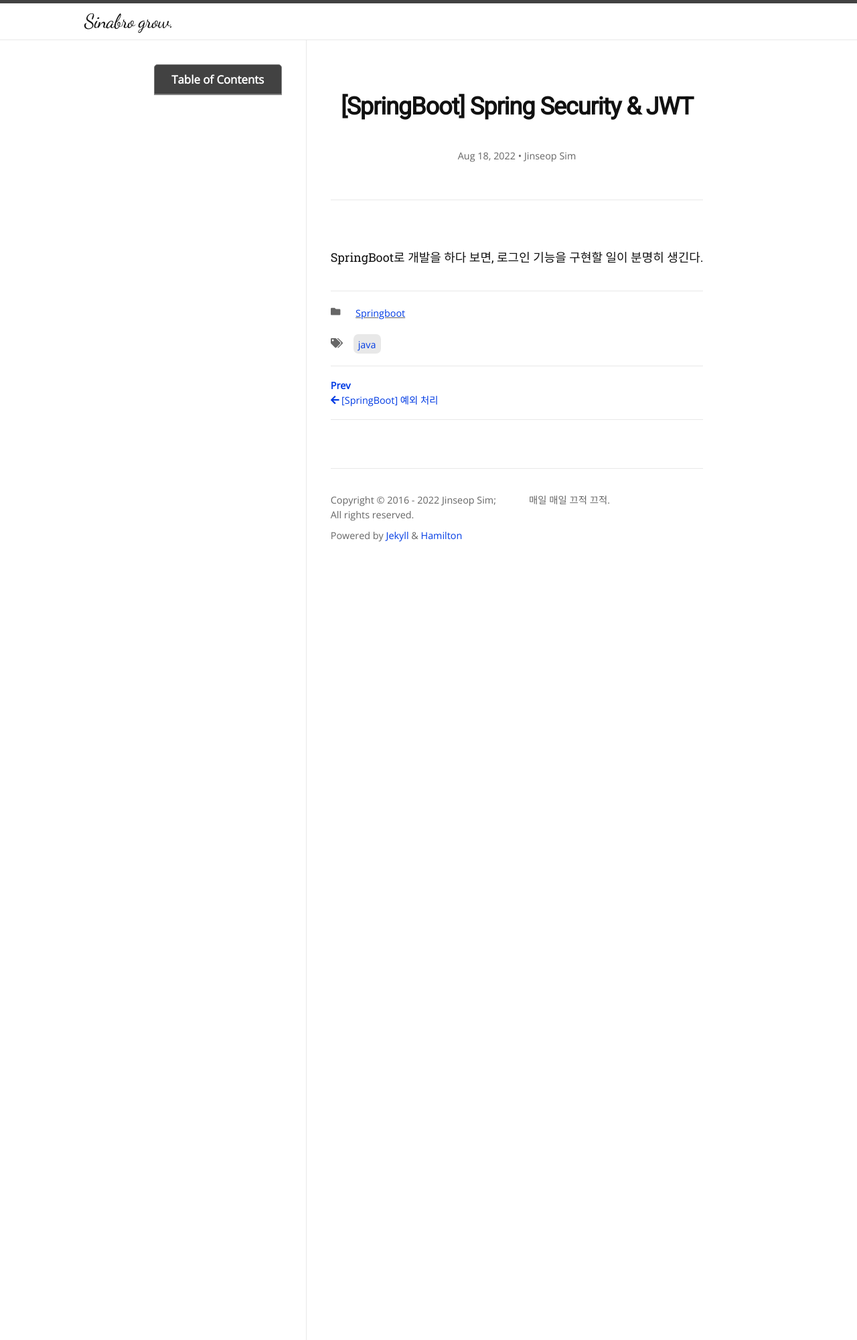
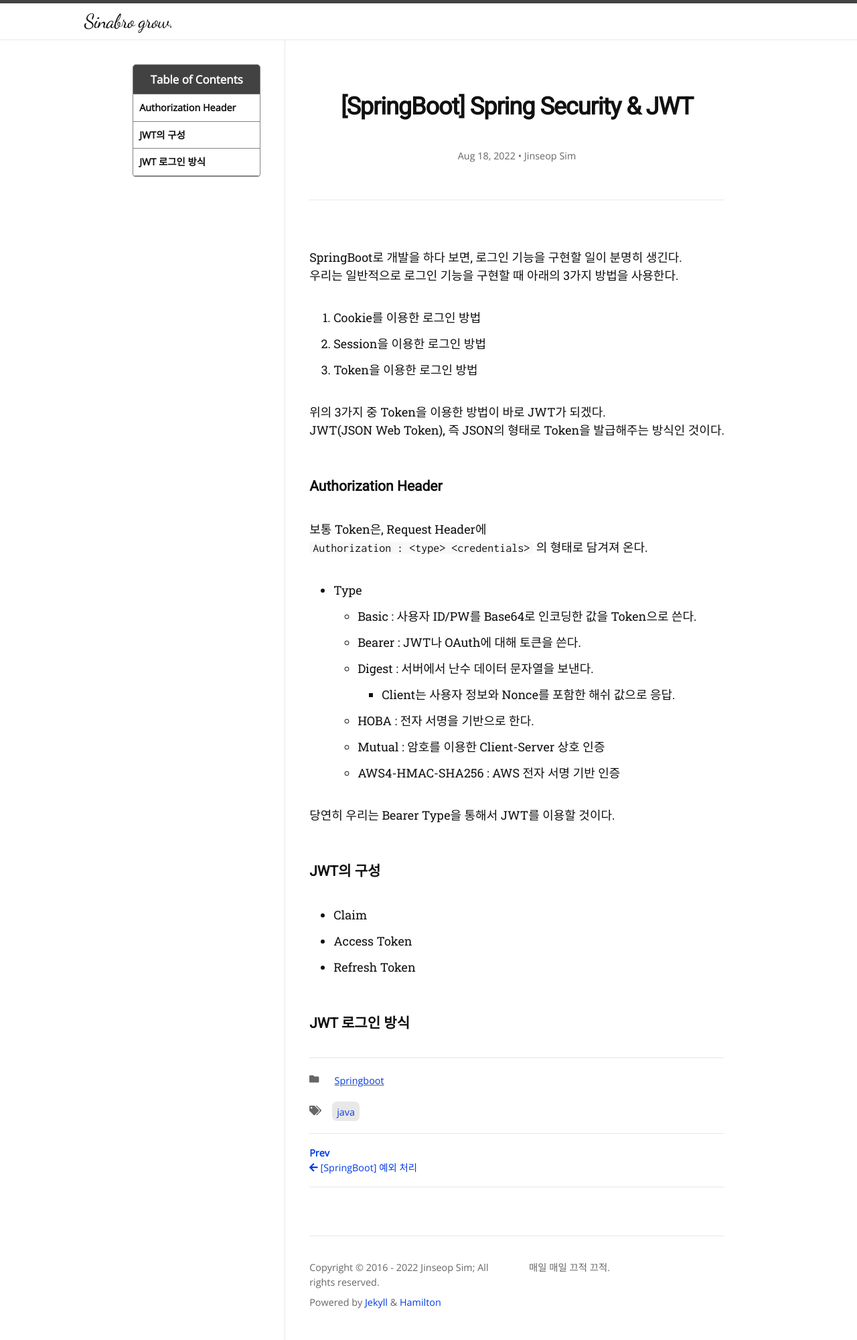
Before and after one commit to Jinseop-Sim/Jinseop-Sim.github.io, a Jekyll site: the page built from _posts/2022-08-18-Jwt.md, in a window 1280 px wide. Shown: the whole page at 67% size. Built offline with Jekyll 4.4.1, drawn with Linux system fonts in a browser that asks for light colours; nearby versions of some CDN libraries; some web fonts are replaced.

Commit message:
modify post

````diff
--- a/_posts/2022-08-18-Jwt.md
+++ b/_posts/2022-08-18-Jwt.md
@@ -8,3 +8,33 @@ author:
 toc: true
 ---
 SpringBoot로 개발을 하다 보면, 로그인 기능을 구현할 일이 분명히 생긴다.
+우리는 일반적으로 로그인 기능을 구현할 때 아래의 3가지 방법을 사용한다.
+
+1. Cookie를 이용한 로그인 방법
+2. Session을 이용한 로그인 방법
+3. Token을 이용한 로그인 방법
+
+위의 3가지 중 Token을 이용한 방법이 바로 JWT가 되겠다.
+JWT(JSON Web Token), 즉 JSON의 형태로 Token을 발급해주는 방식인 것이다.
+
+### Authorization Header
+보통 Token은, Request Header에
+```Authorization : <type> <credentials>``` 의 형태로 담겨져 온다.
+
+- Type
+  - Basic : 사용자 ID/PW를 Base64로 인코딩한 값을 Token으로 쓴다.
+  - Bearer : JWT나 OAuth에 대해 토큰을 쓴다.
+  - Digest : 서버에서 난수 데이터 문자열을 보낸다.
+    - Client는 사용자 정보와 Nonce를 포함한 해쉬 값으로 응답.
+  - HOBA : 전자 서명을 기반으로 한다.
+  - Mutual : 암호를 이용한 Client-Server 상호 인증
+  - AWS4-HMAC-SHA256 : AWS 전자 서명 기반 인증
+
+당연히 우리는 Bearer Type을 통해서 JWT를 이용할 것이다.
+
+### JWT의 구성
+- Claim
+- Access Token
+- Refresh Token
+
+### JWT 로그인 방식
````
